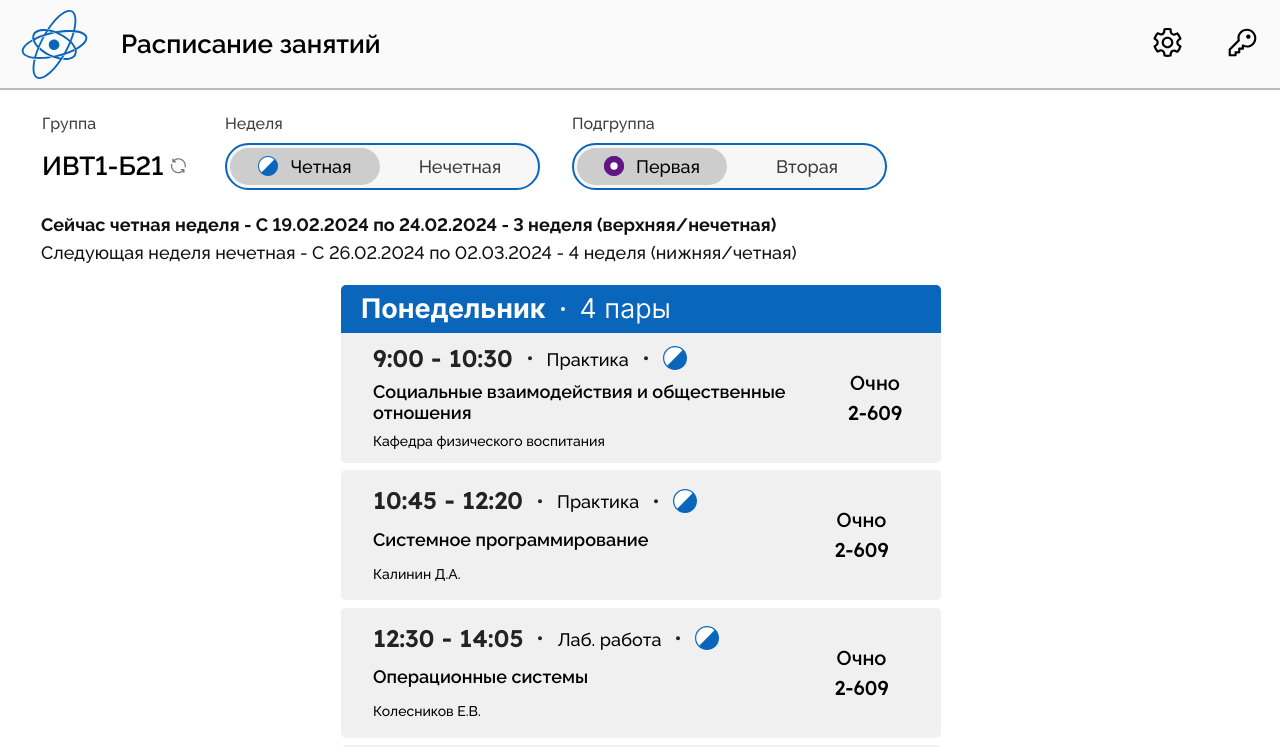
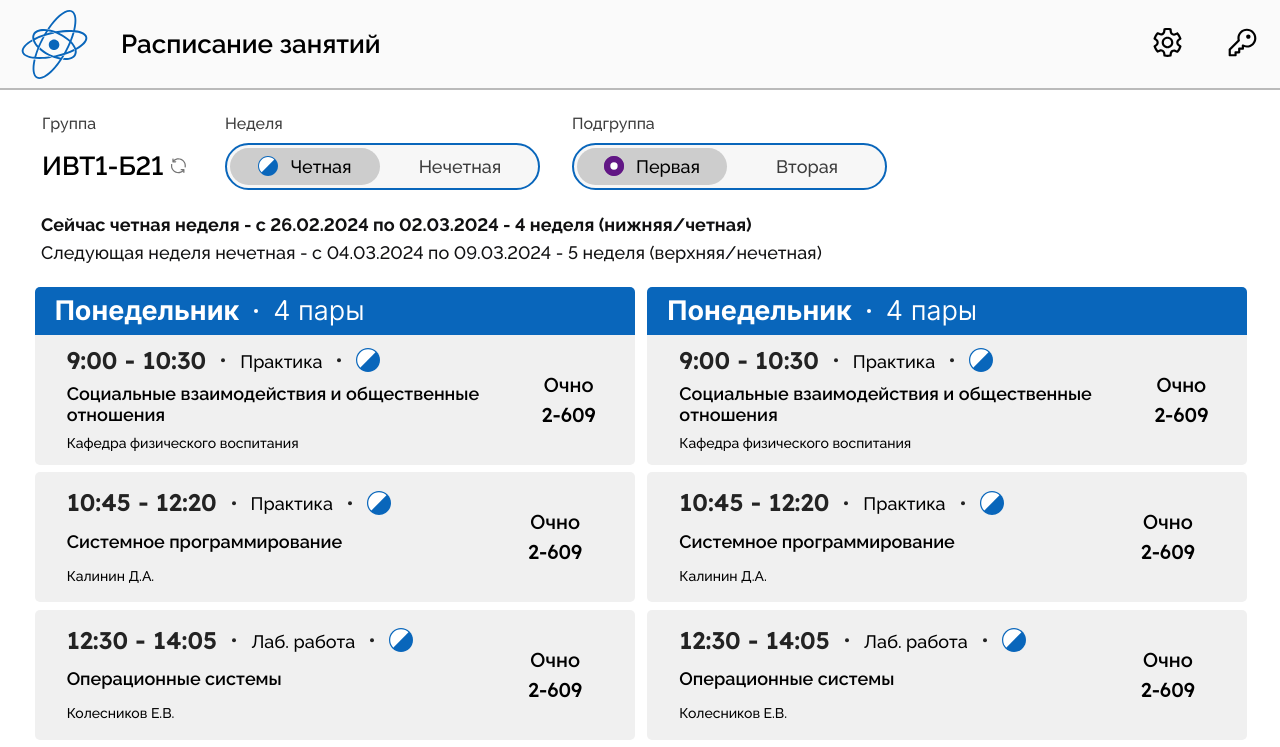
Before and after one commit to kiespetch1/unischedule-frontend, a React (Create React App) app: page / in a window 1280 px wide. Shown: the top 747 px of the page. Built offline with nearby package versions, Linux system fonts and the light colour scheme.

Commit message:
добавлено вычисление нынешней недели

```diff
--- a/src/App.js
+++ b/src/App.js
@@ -2,22 +2,23 @@ import "./App.css";
 import HeaderNew from "./Components/HeaderNew";
 import Monday from "./Components/Monday";
 import Footer from "./Components/Footer"
+import GetCurrentWeekText from "./Components/CurrentWeekText";
+import GetNextWeekText from "./Components/NextWeekText";
 
 function App() {
     return (
         <div className="App">
             <header>
-                <HeaderNew />
+                <HeaderNew/>
             </header>
             <div className="appContainer">
                 <div className="weekContainer">
                     <strong className="currentWeekText">
-                        Сейчас четная неделя - С 19.02.2024 по 24.02.2024 - 3 неделя
-                        (верхняя/нечетная)
+                        <GetCurrentWeekText date={new Date()}/>
                     </strong>
                     <div className="nextWeekText">
-                        Следующая неделя нечетная - С 26.02.2024 по 02.03.2024 - 4 неделя
-                        (нижняя/четная)
+                        <GetNextWeekText
+                            date={new Date(new Date().setDate(new Date().getDate() + 7 - new Date().getDay()))}/>
                     </div>
                 </div>
                 <div className="daysContainer">
--- /dev/null
+++ b/src/Components/CurrentWeekText.js
@@ -0,0 +1,52 @@
+import React from "react";
+
+function GetCurrentWeekText({ date }) {
+    const getWeekNumber = () => {
+        const firstDayOfYear = new Date(date.getFullYear(), 0, 1);
+        const pastDaysOfYear = (date - firstDayOfYear) / 86400000;
+        return Math.ceil((pastDaysOfYear + firstDayOfYear.getDay() + 1) / 7);
+    };
+
+    function getStartAndEndOfWeek(date) {
+        const dayOfWeek = date.getDay();
+        const currentDay = date.getDate();
+        const startOfWeek = new Date(date);
+        const endOfWeek = new Date(date);
+
+        startOfWeek.setDate(currentDay - dayOfWeek + (dayOfWeek === 0 ? -6 : 1));
+        endOfWeek.setDate(currentDay + (6 - dayOfWeek) % 7);
+        console.log(startOfWeek)
+        console.log(endOfWeek)
+
+        const formatDate = (date) => {
+            let day = date.getDate().toString().padStart(2, "0");
+            let month = (date.getMonth() + 1).toString().padStart(2, "0");
+            let year = date.getFullYear();
+            return `${day}.${month}.${year}`;
+        };
+
+        return {
+            startOfWeek: formatDate(startOfWeek),
+            endOfWeek: formatDate(endOfWeek),
+        };
+    }
+
+    let currentStudyWeek = getWeekNumber(date) - 5;
+    const { startOfWeek, endOfWeek } = getStartAndEndOfWeek(date);
+
+    if (currentStudyWeek % 2 === 0) {
+        return (
+            <div>
+                Сейчас четная неделя - с {startOfWeek} по {endOfWeek} - {currentStudyWeek} неделя (нижняя/четная)
+            </div>
+        );
+    } else {
+        return (
+            <div>
+                Сейчас нечетная неделя - с {startOfWeek} по {endOfWeek} - {currentStudyWeek} неделя (верхняя/нечетная)
+            </div>
+        );
+    }
+}
+
+export default GetCurrentWeekText;
--- a/src/Components/HeaderNew.js
+++ b/src/Components/HeaderNew.js
@@ -8,12 +8,10 @@ import {ReactComponent as OddWeekIcon} from "../assets/oddWeek.svg";
 import {ReactComponent as EvenWeekIcon} from "../assets/evenWeek.svg";
 import {ReactComponent as FirstSG} from "../assets/1sg.svg";
 import {ReactComponent as SecondSG} from "../assets/2sg.svg";
+import GetCurrentWeekText from "./CurrentWeekText";
 
 
 const HeaderNew = () => {
-    const settingsStyle = {
-        paddingRight: "40px"
-    };
     return (
         <div className="width">
             <header className="headerContainer">
@@ -25,7 +23,7 @@ const HeaderNew = () => {
                 </div>
 
                 <div>
-                    <SettingsIcon style={settingsStyle}/>
+                    <SettingsIcon style={{paddingRight: "40px"}}/>
                     <AuthIcon/>
                 </div>
             </header>
--- /dev/null
+++ b/src/Components/NextWeekText.js
@@ -0,0 +1,53 @@
+import React from "react";
+
+function GetNextWeekText({ date }) {
+    const getWeekNumber = () => {
+        const firstDayOfYear = new Date(date.getFullYear(), 0, 1);
+        const pastDaysOfYear = (date - firstDayOfYear) / 86400000;
+        return Math.ceil((pastDaysOfYear + firstDayOfYear.getDay() + 1) / 7);
+    };
+
+    function getStartAndEndOfWeek(date) {
+        const dayOfWeek = date.getDay();
+        const currentDay = date.getDate();
+        const startOfWeek = new Date(date);
+        const endOfWeek = new Date(date);
+
+        startOfWeek.setDate(currentDay - dayOfWeek + (dayOfWeek === 0 ? -6 : 1));
+        endOfWeek.setDate(currentDay + (7 - dayOfWeek) % 7);
+        console.log(startOfWeek)
+        console.log(endOfWeek)
+
+        const formatDate = (date) => {
+            let day = date.getDate().toString().padStart(2, "0");
+            let month = (date.getMonth() + 1).toString().padStart(2, "0");
+            let year = date.getFullYear();
+            return `${day}.${month}.${year}`;
+        };
+
+        return {
+            startOfWeek: formatDate(new Date(startOfWeek.setDate(startOfWeek.getDate() + 7))),
+            endOfWeek: formatDate(new Date(endOfWeek.setDate(endOfWeek.getDate() + 6))), //супер костыль потому что брались первые и последние дни недели от нынешней даты, а не от той которая передана
+                                                                                        // т.к. у нас всегда грубо говоря разрыв в неделю это решение пойдет, но желательно переписать позже
+        };
+    }
+
+    let currentStudyWeek = getWeekNumber(date) - 5;
+    const { startOfWeek, endOfWeek } = getStartAndEndOfWeek(date);
+
+    if (currentStudyWeek % 2 === 0) {
+        return (
+            <div>
+                Следующая неделя четная - с {startOfWeek} по {endOfWeek} - {currentStudyWeek} неделя (нижняя/четная)
+            </div>
+        );
+    } else {
+        return (
+            <div>
+                Следующая неделя нечетная - с {startOfWeek} по {endOfWeek} - {currentStudyWeek} неделя (верхняя/нечетная)
+            </div>
+        );
+    }
+}
+
+export default GetNextWeekText;
--- a/src/index.css
+++ b/src/index.css
@@ -60,88 +60,6 @@ header {
     flex-direction: row;
     align-items: center;
     justify-content: flex-start;
-}
-
-.header60 {
-    width: 65%;
-    max-width: 1920px;
-    height: 160px;
-    justify-content: space-between;
-    align-items: center;
-
-    display: flex;
-
-    background: #fafafafa;
-}
-
-.logoBlock {
-    display: flex;
-    flex-direction: column;
-    align-items: flex-start;
-    justify-content: space-between;
-    padding: 0 37px;
-
-}
-
-.logoText {
-    /* Расписание группы */
-    position: relative;
-    width: 356px;
-    height: 45px;
-
-    margin: 0;
-    padding: 0;
-
-    font-family: "Raleway", serif;
-    font-style: normal;
-    font-weight: 400;
-    font-size: 38px;
-    line-height: 45px;
-
-    color: #111112;
-}
-
-.groupText {
-    /* ИВТ1-Б21 */
-    position: relative;
-    margin: 0;
-    padding: 0;
-
-    font-family: "Raleway", serif;
-    font-style: normal;
-    font-weight: 600;
-    font-size: 38px;
-
-    color: #0e51b5;
-}
-
-.headerDivider {
-    /* дивидер */
-    width: 0;
-    height: 88px;
-    left: 460px;
-    top: 36px;
-    margin: 0;
-    padding: 0;
-
-    border-left: 1px solid #e1e1e1;
-}
-
-.weekButtons {
-    display: flex;
-    flex-direction: column;
-    align-items: center;
-    justify-content: space-evenly;
-    height: 100%;
-    margin-right: 32px;
-}
-
-.buttonsBlock {
-    display: flex;
-    flex-direction: row;
-    align-items: center;
-    justify-content: space-around;
-    height: 100%;
 }
 
 .filter-button1 {
@@ -346,7 +264,7 @@ header {
     position: relative;
     width: 600px;
     height: 590px;
-    margin: 8px;
+    margin: 10px 6px;
 
     display: flex;
     flex-direction: column;
```
Also changed, not shown: src/Components/EvenWeekButton.js (deleted, +0 -23 lines), src/Components/FirstSubgroupButton.js (deleted, +0 -23 lines), src/Components/Header.js (deleted, +0 -37 lines), src/Components/LoginButton.js (deleted, +0 -23 lines), src/Components/OddWeekButton.js (deleted, +0 -23 lines), src/Components/SecondSubgroupButton.js (deleted, +0 -23 lines).
